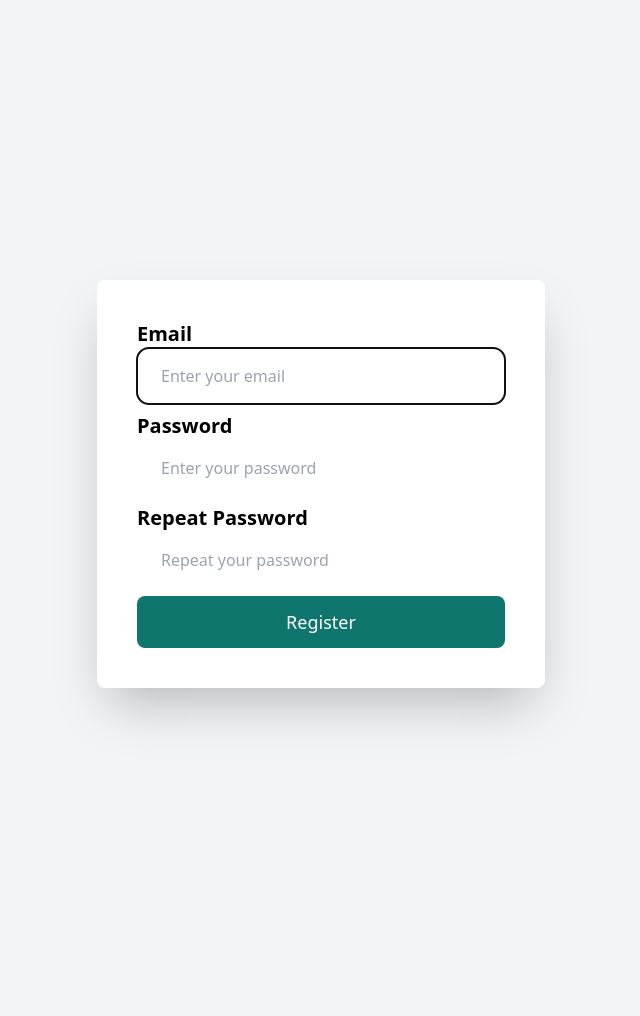
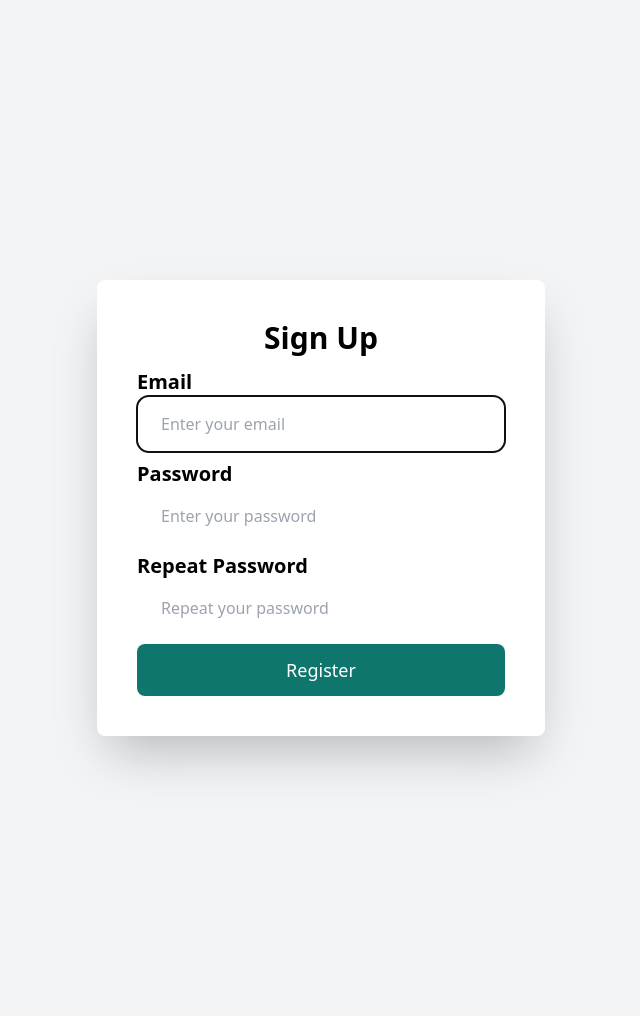
Before and after one commit to zablon-oigo/jenkins-ec2-terraform, a Django app: page /register/ in a window 1280 px wide. Shown: the whole page, without its empty margins (319-959 px from the left). Before the commit the page ends 723 px from the top, so only its background shows below. Run offline with Django 5.2, Linux system fonts and the light colour scheme; parts of the project's set-up code (start-up, migrations or seed data) failed here and were passed over; some libraries are stand-ins or nearby versions.

Commit message:
Adding page title

```diff
--- a/templates/users/register.html
+++ b/templates/users/register.html
@@ -5,6 +5,9 @@ Register
 {% block content %}
 <section class="bg-gray-100 max-w-4xl mx-auto p-10">
       <div class="bg-white shadow-2xl max-w-md mx-auto p-10 my-60 rounded-lg">
+        <h2 class="first-letter:capitalize text-3xl mb-3 font-semibold text-center">
+            Sign Up
+        </h2>
             <form action="{% url 'signup' %}" method="post" class="">
                   {{form.non_field_errors}}
                   <div class="">
```
